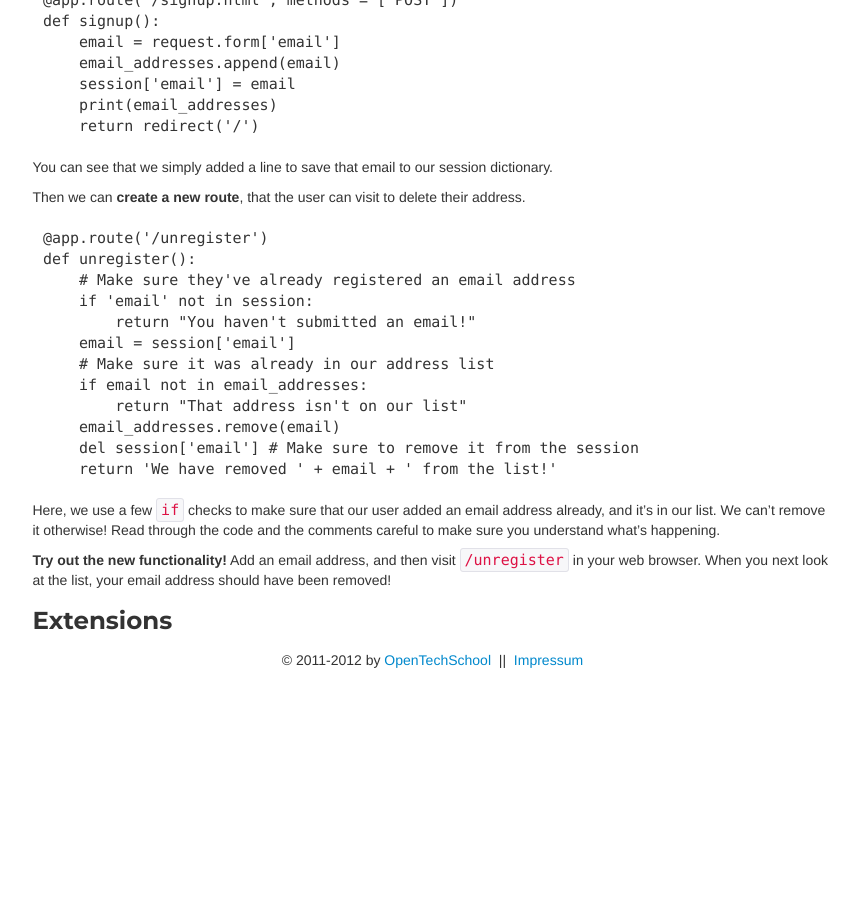
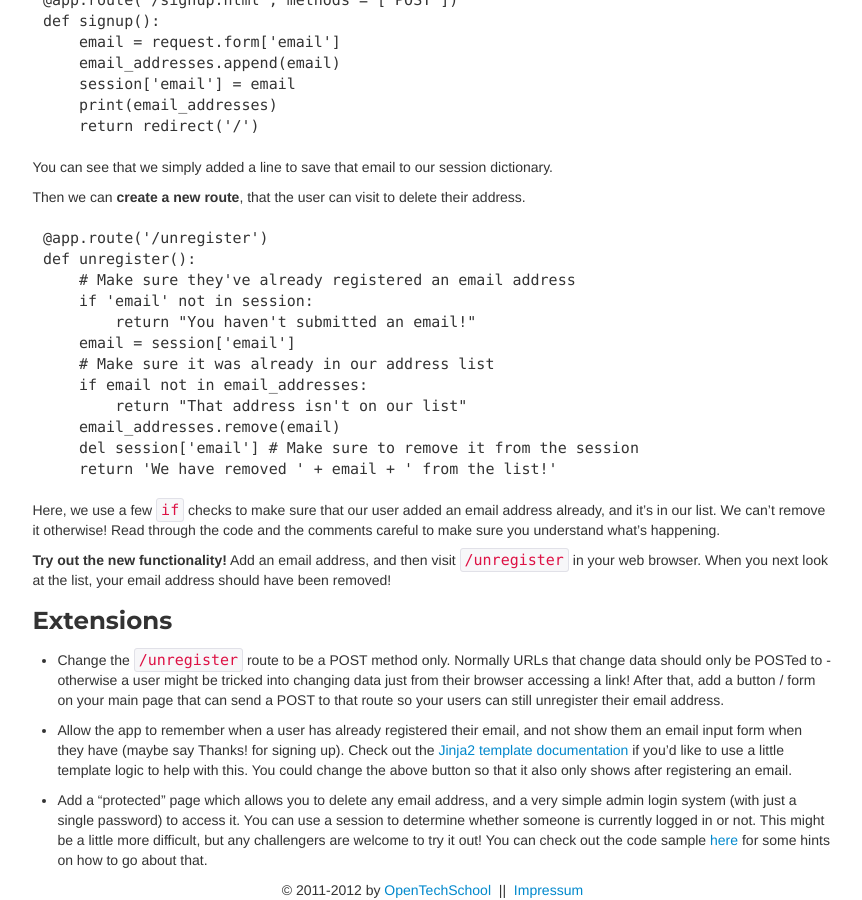
Before and after one commit to OpenTechSchool/python-flask, a Jekyll site: the page built from extras/sessions.md, in a window 1280 px wide and 900 px high, scrolled down 1010 px. Shown: the whole window, without its empty margins (314-1176 px from the left). Built offline with Jekyll 4.4.1, drawn with Linux system fonts in a browser that asks for light colours; before the commit the page ends 1680 px from its top, so only the background shows below that.

Commit message:
Add some extension exercises

```diff
--- a/extras/sessions.md
+++ b/extras/sessions.md
@@ -64,3 +64,9 @@ Here, we use a few `if` checks to make sure that our user added an email address
 **Try out the new functionality!** Add an email address, and then visit `/unregister` in your web browser. When you next look at the list, your email address should have been removed!
 
 ### Extensions
+
+* Change the `/unregister` route to be a POST method only. Normally URLs that change data should only be POSTed to - otherwise a user might be tricked into changing data just from their browser accessing a link! After that, add a button / form on your main page that can send a POST to that route so your users can still unregister their email address.
+
+* Allow the app to remember when a user has already registered their email, and not show them an email input form when they have (maybe say Thanks! for signing up). Check out the [Jinja2 template documentation](http://jinja.pocoo.org/docs/templates/) if you'd like to use a little template logic to help with this. You could change the above button so that it also only shows after registering an email.
+
+* Add a "protected" page which allows you to delete any email address, and a very simple admin login system (with just a single password) to access it. You can use a session to determine whether someone is currently logged in or not. This might be a little more difficult, but any challengers are welcome to try it out! You can check out the code sample [here](http://flask.pocoo.org/docs/quickstart/#sessions) for some hints on how to go about that.
```
